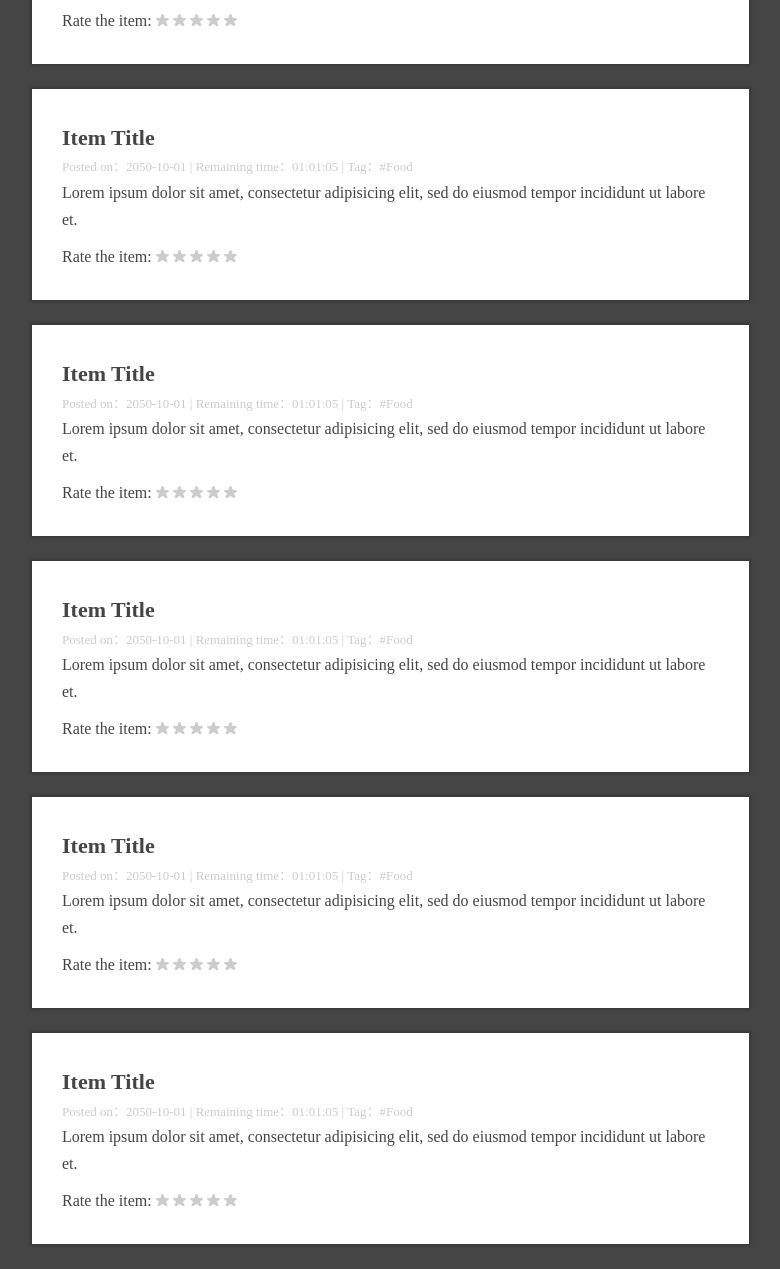
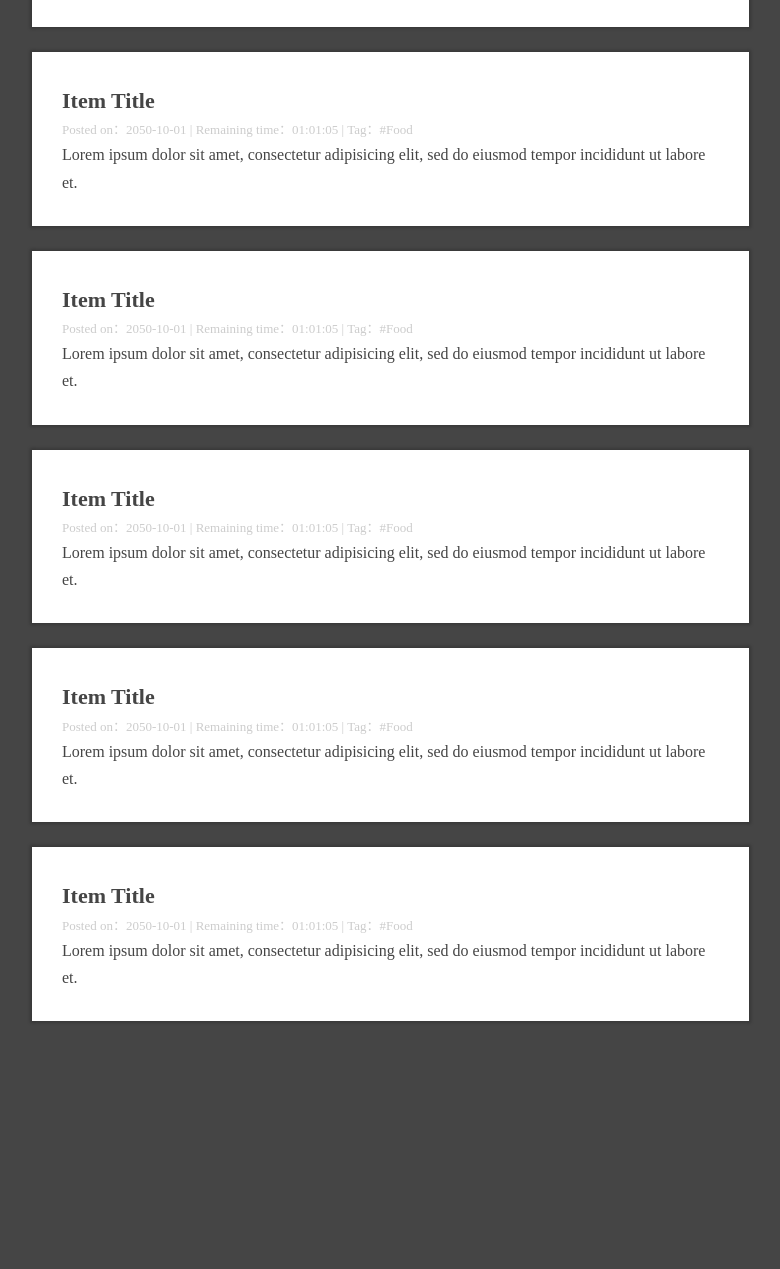
Before and after one commit to akshaymahajans/COGS121, a website: page public/itemBought.html in a window 1280 px wide. Shown: the part 383-1652 px from the top of the page, without its empty margins (224-1004 px from the left). After the commit the page ends 1429 px from the top, so only its background shows below. Drawn offline with nearby package versions, Linux system fonts and the light colour scheme.

Commit message:
Siru made modification to the itemBought page

```diff
--- a/public/itemBought.html
+++ b/public/itemBought.html
@@ -50,7 +50,7 @@
             Lorem ipsum dolor sit amet, consectetur adipisicing elit, sed do eiusmod tempor incididunt ut labore et.
           </div>
         </div>
-        <div class="rate">
+        <!-- <div class="rate">
           Rate the item:
           <a href="javascript:click(1)"><img src="img/star.png" id="star1" onMouseOver="over(1)" onMouseOut="out(1)"/></a>
           <a href="javascript:click(2)"><img src="img/star.png" id="star2" onMouseOver="over(2)" onMouseOut="out(2)" /></a>
@@ -58,7 +58,7 @@
           <a href="javascript:click(4)"><img src="img/star.png" id="star4" onMouseOver="over(4)" onMouseOut="out(4)"/></a>
           <a href="javascript:click(5)"><img src="img/star.png" id="star5" onMouseOver="over(5)" onMouseOut="out(5)"/></a>
           <span id="message"></span>
-        </div>
+        </div> -->
       </div>
       <div class="item">
         <div class="itemdetail">
@@ -68,7 +68,7 @@
             Lorem ipsum dolor sit amet, consectetur adipisicing elit, sed do eiusmod tempor incididunt ut labore et.
           </div>
         </div>
-        <div class="rate">
+        <!-- <div class="rate">
           Rate the item:
           <a href="javascript:click(1)"><img src="img/star.png" id="star1" onMouseOver="over(1)" onMouseOut="out(1)"/></a>
           <a href="javascript:click(2)"><img src="img/star.png" id="star2" onMouseOver="over(2)" onMouseOut="out(2)" /></a>
@@ -76,7 +76,7 @@
           <a href="javascript:click(4)"><img src="img/star.png" id="star4" onMouseOver="over(4)" onMouseOut="out(4)"/></a>
           <a href="javascript:click(5)"><img src="img/star.png" id="star5" onMouseOver="over(5)" onMouseOut="out(5)"/></a>
           <span id="message"></span>
-        </div>
+        </div> -->
       </div>
       <div class="item">
         <div class="itemdetail">
@@ -86,7 +86,7 @@
             Lorem ipsum dolor sit amet, consectetur adipisicing elit, sed do eiusmod tempor incididunt ut labore et.
           </div>
         </div>
-        <div class="rate">
+        <!-- <div class="rate">
           Rate the item:
           <a href="javascript:click(1)"><img src="img/star.png" id="star1" onMouseOver="over(1)" onMouseOut="out(1)"/></a>
           <a href="javascript:click(2)"><img src="img/star.png" id="star2" onMouseOver="over(2)" onMouseOut="out(2)" /></a>
@@ -94,7 +94,7 @@
           <a href="javascript:click(4)"><img src="img/star.png" id="star4" onMouseOver="over(4)" onMouseOut="out(4)"/></a>
           <a href="javascript:click(5)"><img src="img/star.png" id="star5" onMouseOver="over(5)" onMouseOut="out(5)"/></a>
           <span id="message"></span>
-        </div>
+        </div> -->
       </div>
       <div class="item">
         <div class="itemdetail">
@@ -104,7 +104,7 @@
             Lorem ipsum dolor sit amet, consectetur adipisicing elit, sed do eiusmod tempor incididunt ut labore et.
           </div>
         </div>
-        <div class="rate">
+        <!-- <div class="rate">
           Rate the item:
           <a href="javascript:click(1)"><img src="img/star.png" id="star1" onMouseOver="over(1)" onMouseOut="out(1)"/></a>
           <a href="javascript:click(2)"><img src="img/star.png" id="star2" onMouseOver="over(2)" onMouseOut="out(2)" /></a>
@@ -112,7 +112,7 @@
           <a href="javascript:click(4)"><img src="img/star.png" id="star4" onMouseOver="over(4)" onMouseOut="out(4)"/></a>
           <a href="javascript:click(5)"><img src="img/star.png" id="star5" onMouseOver="over(5)" onMouseOut="out(5)"/></a>
           <span id="message"></span>
-        </div>
+        </div> -->
       </div>
       <div class="item">
         <div class="itemdetail">
@@ -122,7 +122,7 @@
             Lorem ipsum dolor sit amet, consectetur adipisicing elit, sed do eiusmod tempor incididunt ut labore et.
           </div>
         </div>
-        <div class="rate">
+        <!-- <div class="rate">
           Rate the item:
           <a href="javascript:click(1)"><img src="img/star.png" id="star1" onMouseOver="over(1)" onMouseOut="out(1)"/></a>
           <a href="javascript:click(2)"><img src="img/star.png" id="star2" onMouseOver="over(2)" onMouseOut="out(2)" /></a>
@@ -130,7 +130,7 @@
           <a href="javascript:click(4)"><img src="img/star.png" id="star4" onMouseOver="over(4)" onMouseOut="out(4)"/></a>
           <a href="javascript:click(5)"><img src="img/star.png" id="star5" onMouseOver="over(5)" onMouseOut="out(5)"/></a>
           <span id="message"></span>
-        </div>
+        </div> -->
       </div>
       <div class="item">
         <div class="itemdetail">
@@ -140,7 +140,7 @@
             Lorem ipsum dolor sit amet, consectetur adipisicing elit, sed do eiusmod tempor incididunt ut labore et.
           </div>
         </div>
-        <div class="rate">
+        <!-- <div class="rate">
           Rate the item:
           <a href="javascript:click(1)"><img src="img/star.png" id="star1" onMouseOver="over(1)" onMouseOut="out(1)"/></a>
           <a href="javascript:click(2)"><img src="img/star.png" id="star2" onMouseOver="over(2)" onMouseOut="out(2)" /></a>
@@ -148,7 +148,7 @@
           <a href="javascript:click(4)"><img src="img/star.png" id="star4" onMouseOver="over(4)" onMouseOut="out(4)"/></a>
           <a href="javascript:click(5)"><img src="img/star.png" id="star5" onMouseOver="over(5)" onMouseOut="out(5)"/></a>
           <span id="message"></span>
-        </div>
+        </div> -->
       </div>
     </div>
   </div>
```
